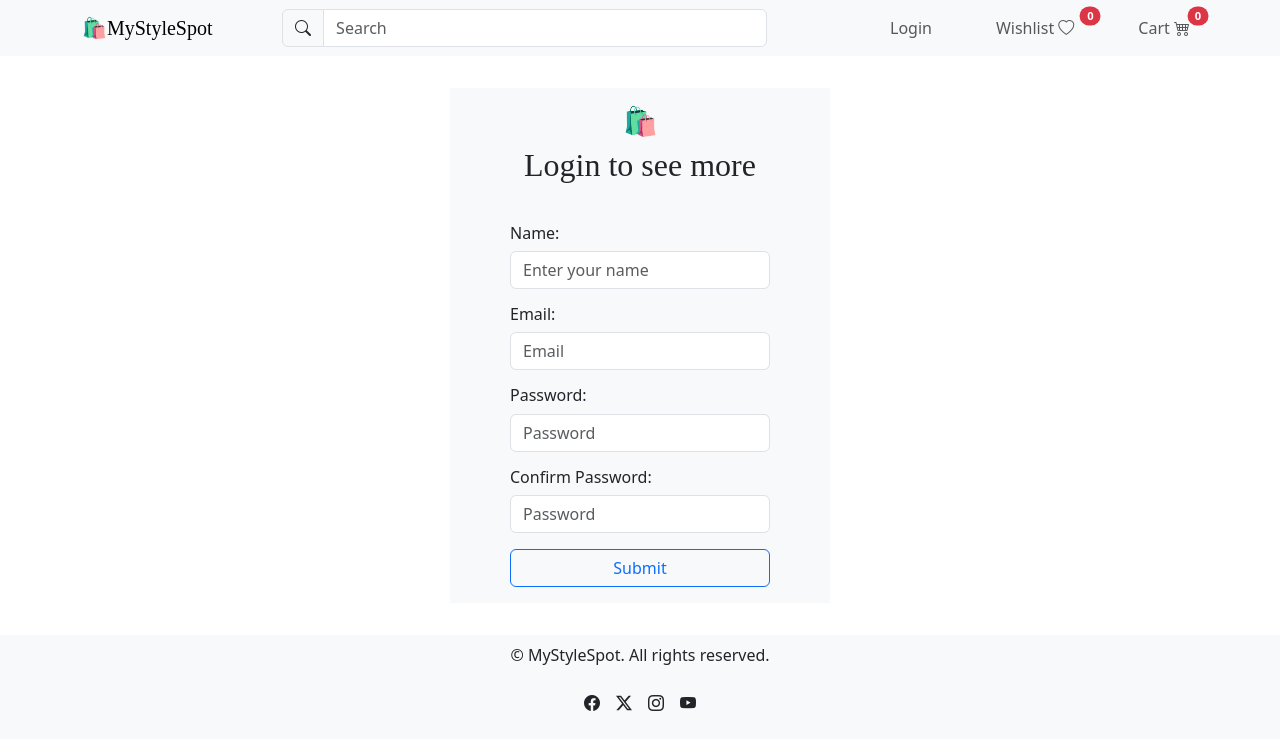
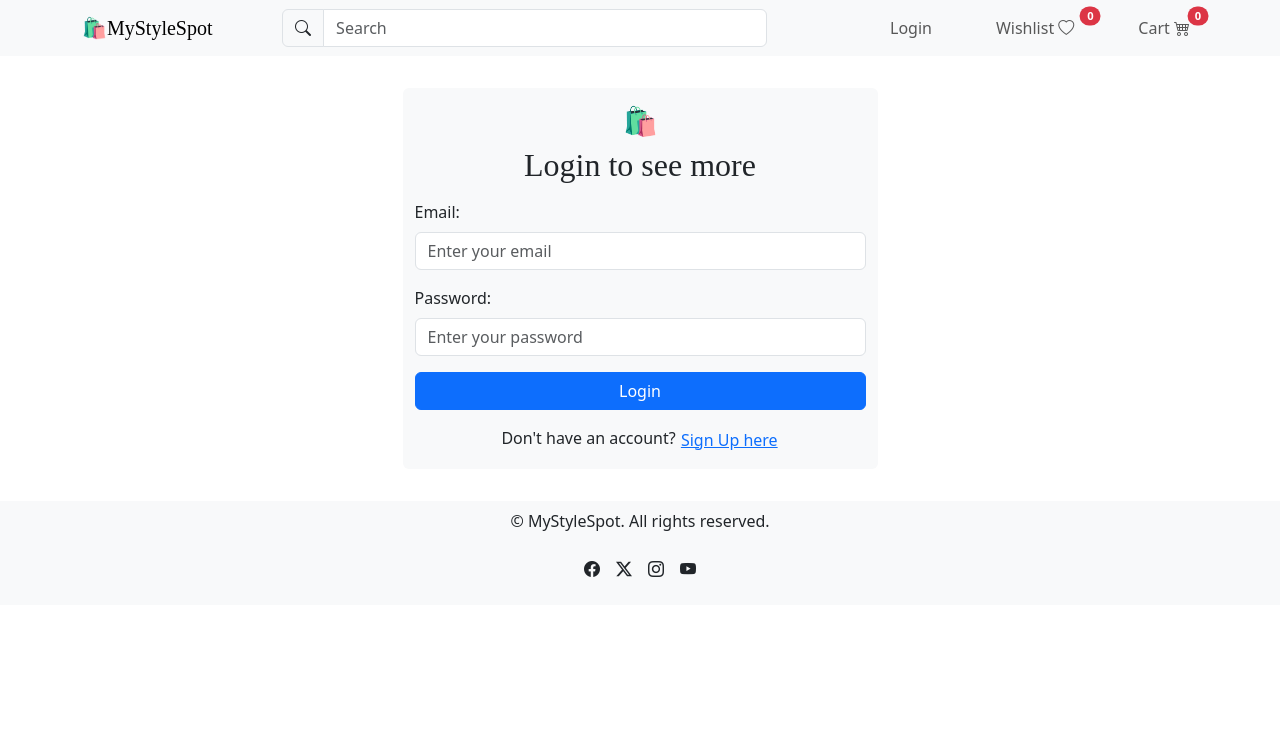
Before and after one commit to vais2004/majorproject_1, a React (Create React App) app in the folder my-app/: page /login in a window 1280 px wide. Shown: the top 750 px of the page. Built offline with nearby package versions, Linux system fonts and the light colour scheme.

Commit message:
update: implementing redux persist

```diff
--- a/my-app/package.json
+++ b/my-app/package.json
@@ -15,6 +15,9 @@
     "react-redux": "^9.2.0",
     "react-router-dom": "^7.0.2",
     "react-scripts": "5.0.1",
+    "redux": "^5.0.1",
+    "redux-persist": "^6.0.0",
+    "redux-thunk": "^3.1.0",
     "web-vitals": "^2.1.4"
   },
   "scripts": {
--- a/my-app/src/app/store.js
+++ b/my-app/src/app/store.js
@@ -1,12 +1,82 @@
+// import { configureStore } from "@reduxjs/toolkit";
+// import cartReducer from "../features/cartReducer";
+// import wishlistReducer from "../features/wishlistReducer";
+// import searchReducer from '../features/searchSlice'
+
+// export const store = configureStore({
+//   reducer: {
+//     cart: cartReducer,
+//     wishlist:wishlistReducer,
+//     search:searchReducer,
+//   },
+// });
+
+
+
+
+// import { configureStore } from "@reduxjs/toolkit";
+// import cartReducer from "../features/cartReducer";
+// import wishlistReducer from "../features/wishlistReducer";
+// import searchReducer from "../features/searchSlice";
+
+// import storage from 'redux-persist/lib/storage';
+// import { persistReducer, persistStore } from 'redux-persist'; // ✅ Fixed typo: 'presist' → 'persist'
+// import { combineReducers } from "redux";
+// import {thunk} from 'redux-thunk'; // ✅ Fixed typo: 'red' → 'redux-thunk'
+
+// // Combine your reducers
+// const rootReducer = combineReducers({
+//   cart: cartReducer,
+//   wishlist: wishlistReducer,
+//   search: searchReducer,
+// });
+
+// // Configure persist
+// const persistConfig = {
+//   key: 'root',
+//   storage,
+// };
+
+// const persistedReducer = persistReducer(persistConfig, rootReducer);
+
+// // Create the store with persisted reducer
+// export const store = configureStore({
+//   reducer: persistedReducer,
+//   middleware: [thunk],
+// });
+
+// // Create the persistor
+// export const persistor = persistStore(store);
 import { configureStore } from "@reduxjs/toolkit";
 import cartReducer from "../features/cartReducer";
 import wishlistReducer from "../features/wishlistReducer";
-import searchReducer from '../features/searchSlice'
+import searchReducer from "../features/searchSlice";
+
+import storage from 'redux-persist/lib/storage';
+import { persistReducer, persistStore } from 'redux-persist';
+import { combineReducers } from "redux";
+import userReducer from "../features/userReducer";
+
+const rootReducer = combineReducers({
+  cart: cartReducer,
+  wishlist: wishlistReducer,
+  search: searchReducer,
+  user:userReducer,
+});
+
+const persistConfig = {
+  key: 'root',
+  storage,
+};
+
+const persistedReducer = persistReducer(persistConfig, rootReducer);
 
 export const store = configureStore({
-  reducer: {
-    cart: cartReducer,
-    wishlist:wishlistReducer,
-    search:searchReducer,
-  },
+  reducer: persistedReducer,
+  middleware: (getDefaultMiddleware) =>
+    getDefaultMiddleware({
+      serializableCheck: false, // Required to prevent errors with redux-persist
+    }),
 });
+
+export const persistor = persistStore(store);
--- /dev/null
+++ b/my-app/src/features/userReducer.jsx
@@ -0,0 +1,31 @@
+const initialState = {
+  userInfo: null,
+};
+
+const userReducer = (state = initialState, action) => {
+  switch (action.type) {
+    case "SIGNUP":
+      return { userInfo: action.payload };
+    case "LOGIN":
+      return { userInfo: action.payload };
+    case "LOGOUT":
+      return { userInfo: null };
+    default:
+      return state;
+  }
+};
+
+export default userReducer;
+
+export const signup = (data) => ({
+  type: "SIGNUP",
+  payload: data,
+});
+export const login = (data) => ({
+  type: "LOGIN",
+  payload: data,
+});
+
+export const logout = () => ({
+  type: "LOGOUT",
+});
--- a/my-app/src/index.js
+++ b/my-app/src/index.js
@@ -1,7 +1,45 @@
+// import React from "react";
+// import ReactDOM from "react-dom/client";
+// import { createBrowserRouter, RouterProvider } from "react-router-dom";
+// import { Provider } from "react-redux";
+
+// import "./index.css";
+// import App from "./App";
+// import ProductListingPage from "./pages/ProductListingPage";
+// import Login from "./pages/Login";
+// import Cart from "./pages/Cart";
+// import ProductDetails from "./pages/ProductDetails";
+// import WishlistPage from "./pages/Wishlist";
+// import ProductByCategory from "./pages/ProductByCategory";
+// import PlaceOrder from "./pages/PlaceOrder";
+
+// import { store } from "./app/store";
+
+// const router = createBrowserRouter([
+//   { path: "/", element: <App /> },
+//   { path: "/products", element: <ProductListingPage /> },
+//   { path: "/login", element: <Login /> },
+//   { path: "/cart", element: <Cart /> },
+//   { path: "/wishlist", element: <WishlistPage /> },
+//   { path: "/details/:id", element: <ProductDetails /> },
+//   { path: "/outfits/:category", element: <ProductByCategory /> },
+//   { path: "/place-order", element: <PlaceOrder /> },
+// ]);
+
+// ReactDOM.createRoot(document.getElementById("root")).render(
+//   <React.StrictMode>
+//     <Provider store={store}>
+//       <RouterProvider router={router} />
+//     </Provider>
+//   </React.StrictMode>
+// );
+
+
 import React from "react";
 import ReactDOM from "react-dom/client";
 import { createBrowserRouter, RouterProvider } from "react-router-dom";
 import { Provider } from "react-redux";
+import { PersistGate } from "redux-persist/integration/react"; // ✅ Import PersistGate
 
 import "./index.css";
 import App from "./App";
@@ -13,7 +51,7 @@ import WishlistPage from "./pages/Wishlist";
 import ProductByCategory from "./pages/ProductByCategory";
 import PlaceOrder from "./pages/PlaceOrder";
 
-import { store } from "./app/store";
+import { store, persistor } from "./app/store"; // ✅ Also import persistor
 
 const router = createBrowserRouter([
   { path: "/", element: <App /> },
@@ -29,7 +67,9 @@ const router = createBrowserRouter([
 ReactDOM.createRoot(document.getElementById("root")).render(
   <React.StrictMode>
     <Provider store={store}>
-      <RouterProvider router={router} />
+      <PersistGate loading={null} persistor={persistor}>
+        <RouterProvider router={router} />
+      </PersistGate>
     </Provider>
   </React.StrictMode>
 );
--- a/my-app/src/pages/Login.jsx
+++ b/my-app/src/pages/Login.jsx
@@ -1,8 +1,15 @@
+
+
 import { useState } from "react";
+import { useDispatch, useSelector } from "react-redux";
+import { signup, login } from "../features/userReducer";
 import Footer from "../components/Footer";
 import Header from "../components/Header";
 
 export default function Login() {
+  const dispatch = useDispatch();
+  const user = useSelector((state) => state.user.userInfo);
+
   const [formData, setFormData] = useState({
     name: "",
     email: "",
@@ -11,31 +18,34 @@ export default function Login() {
   });
 
   const [message, setMessage] = useState("");
+  const [isLogin, setLogin] = useState(true);
 
   const handleChange = (e) => {
     const { name, value } = e.target;
-    setFormData((prevValue) => ({
-      ...prevValue,
-      [name]: value,
-    }));
+    setFormData((prev) => ({ ...prev, [name]: value }));
   };
 
   const handleSubmitForm = (e) => {
     e.preventDefault();
+
     const { name, email, password, confirmPassword } = formData;
 
-    if (!name || !email || !password || !confirmPassword) {
-      setMessage("All fields are required.");
+    if (!email || !password || (!isLogin && !name)) {
+      setMessage("Please fill in all required fields.");
+      return;
+    }
+    if (!isLogin && password !== confirmPassword) {
+      setMessage("Passwords do not match.");
       return;
     }
 
-    if (password !== confirmPassword) {
-      setMessage("Password do not match.");
-      return;
+    if (isLogin) {
+      dispatch(login({ name: "User", email })); // simulate login; replace with real logic if any
+      setMessage(`Login Successful! Welcome back, ${email}.`);
+    } else {
+      dispatch(signup({ name, email }));
+      setMessage(`Signup Successful! Welcome, ${name}.`);
     }
-
-    setMessage(`Login Successful! Welcome, ${name}.`);
-
     setFormData({ name: "", email: "", password: "", confirmPassword: "" });
   };
 
@@ -43,78 +53,126 @@ export default function Login() {
     <>
       <Header />
       <main className="container py-3">
-        <div className="row">
-          <div className="col-md-4"></div>
-          <div className="col-md-4 bg-light py-3 my-3">
+        <div className="row justify-content-center">
+          <div className="col-md-5 bg-light py-3 my-3 rounded">
+            <h3 className="text-center">🛍️</h3>
+            <h2 className="text-center pb-2" style={{ fontFamily: "cursive" }}>
+              {isLogin ? "Login to see more" : "Create your account"}
+            </h2>
+
             {message && (
               <p
                 className="text-center py-2"
-                style={{
-                  color: message.includes("Login Successful! Welcome")
-                    ? "green"
-                    : "red",
-                }}>
+                style={{ color: message.includes("Successful") ? "green" : "red" }}
+              >
                 {message}
               </p>
             )}
+
             <form onSubmit={handleSubmitForm}>
-              <h3 className="text-center">🛍️</h3>
-              <h2
-                className="text-center pb-2"
-                style={{ fontFamily: "cursive" }}>
-                Login to see more
-              </h2>{" "}
-              <br />
-              <div className="mx-5">
-                <h6>Name: </h6>
+              {!isLogin && (
+                <>
+                  <label htmlFor="name" className="form-label">
+                    Name:
+                  </label>
                   <input
                     type="text"
                     placeholder="Enter your name"
                     className="form-control mb-3"
+                    id="name"
                     name="name"
-                  id="name"
                     value={formData.name}
                     onChange={handleChange}
                   />
-                <h6>Email: </h6>
+                </>
+              )}
+
+              <label htmlFor="email" className="form-label">
+                Email:
+              </label>
               <input
                 type="email"
-                  placeholder="Email"
+                placeholder="Enter your email"
                 className="form-control mb-3"
+                id="email"
                 name="email"
-                  id="email"
                 value={formData.email}
                 onChange={handleChange}
               />
-                <h6>Password: </h6>
+
+              <label htmlFor="password" className="form-label">
+                Password:
+              </label>
               <input
                 type="password"
-                  placeholder="Password"
+                placeholder="Enter your password"
                 className="form-control mb-3"
+                id="password"
                 name="password"
-                  id="password"
                 value={formData.password}
                 onChange={handleChange}
               />
-                <h6>Confirm Password: </h6>
+
+              {!isLogin && (
+                <>
+                  <label htmlFor="confirmPassword" className="form-label">
+                    Confirm Password:
+                  </label>
                   <input
                     type="password"
-                  placeholder="Password"
+                    placeholder="Confirm your password"
                     className="form-control mb-3"
+                    id="confirmPassword"
                     name="confirmPassword"
-                  id="confirmPassword"
                     value={formData.confirmPassword}
                     onChange={handleChange}
                   />
+                </>
+              )}
+
+              <button type="submit" className="btn btn-primary col-12 rounded mb-3">
+                {isLogin ? "Login" : "Sign Up"}
+              </button>
+            </form>
+
+            <div className="text-center">
+              {isLogin ? (
+                <>
+                  Don't have an account?{" "}
                   <button
-                  type="submit"
-                  className="btn btn-outline-primary col-12 rounded">
-                  Submit
+                    className="btn btn-link p-0"
+                    onClick={() => {
+                      setLogin(false);
+                      setMessage("");
+                      setFormData({ name: "", email: "", password: "", confirmPassword: "" });
+                    }}
+                  >
+                    Sign Up here
                   </button>
+                </>
+              ) : (
+                <>
+                  Already have an account?{" "}
+                  <button
+                    className="btn btn-link p-0"
+                    onClick={() => {
+                      setLogin(true);
+                      setMessage("");
+                      setFormData({ name: "", email: "", password: "", confirmPassword: "" });
+                    }}
+                  >
+                    Login here
+                  </button>
+                </>
+              )}
             </div>
-            </form>
+
+            {user && (
+              <p className="text-center mt-3" style={{ color: "green" }}>
+                You are logged in as {user.name || user.email}
+              </p>
+            )}
           </div>
-          <div className="col-md-4"></div>
         </div>
       </main>
       <Footer />
```
Also changed, not shown: 1 other file (tests, documents, lock files or other folders). Lines whose indentation alone changed are shown as unchanged.
